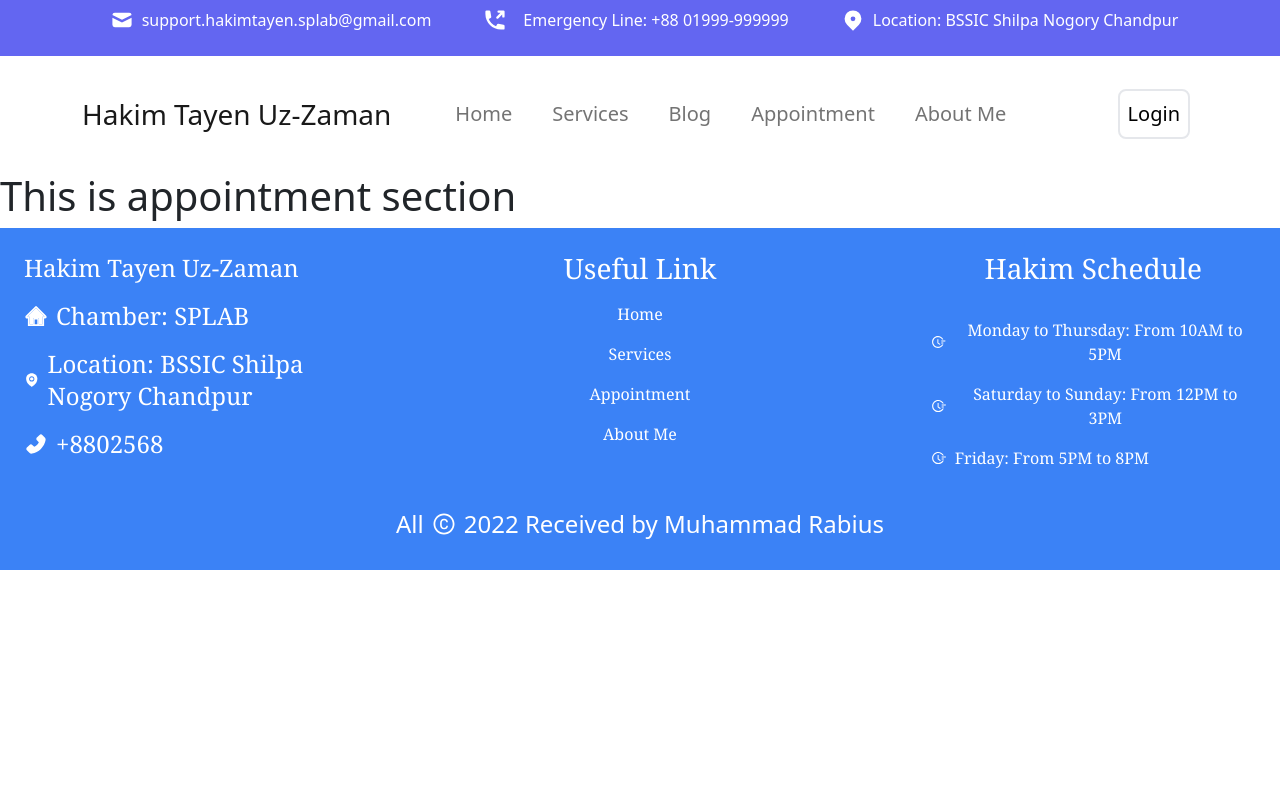
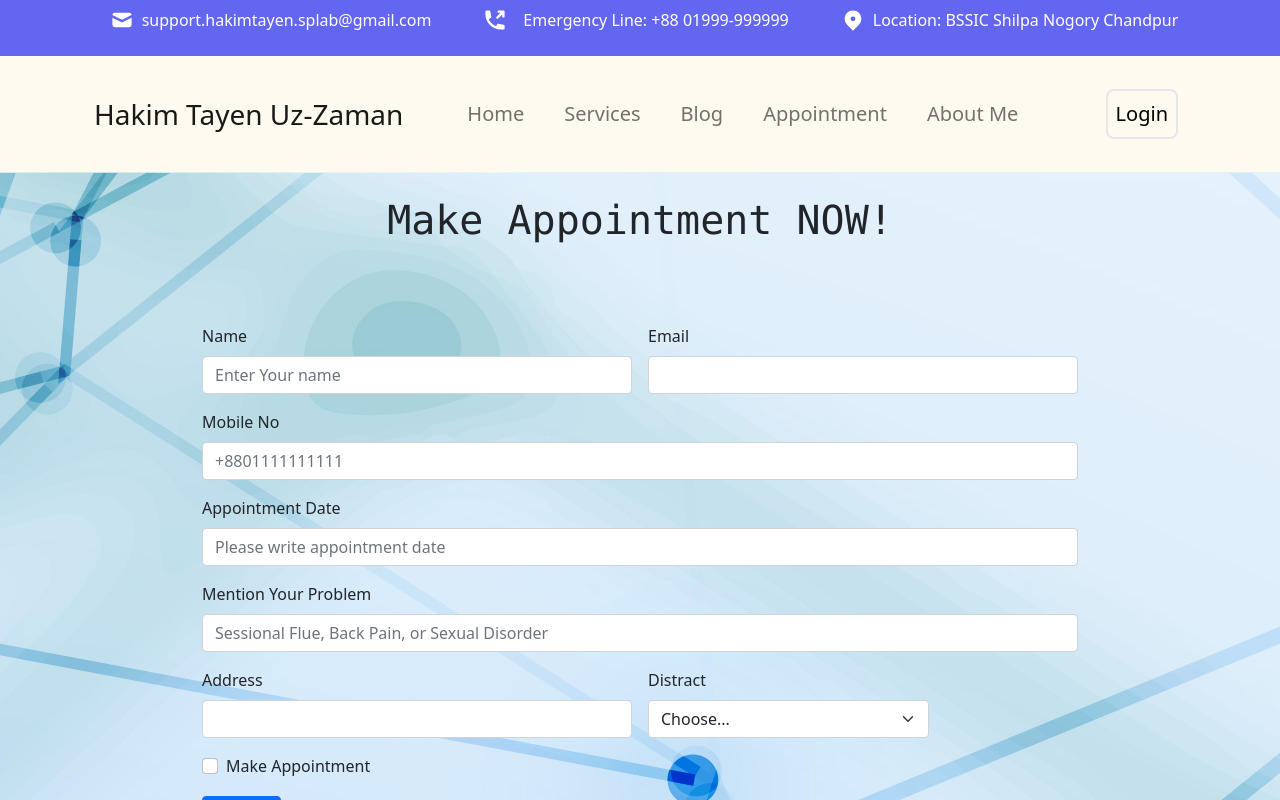
Before and after one commit to MuhammadRabius/Hakim-Tayen-Uz-Zaman, a React (Create React App) app: page /appointment in a window 1280 px wide. Shown: the top 800 px of the page. Built offline with nearby package versions, Linux system fonts and the light colour scheme; no server answers.

Commit message:
style updated

```diff
--- a/src/componets/Appointment/Appointment.css
+++ b/src/componets/Appointment/Appointment.css
@@ -0,0 +1,4 @@
+.appointment-container{
+      background-image: url(../../images/AP_BG.jpg);
+
+}
--- a/src/componets/Appointment/Appointment.js
+++ b/src/componets/Appointment/Appointment.js
@@ -1,9 +1,65 @@
 import React from 'react';
+import './Appointment.css';
 
 const Appointment = () => {
       return (
-            <div>
-                  <h1>This is appointment section</h1>
+            <div className='appointment-container'>
+                   <h1 className='text-center font-mono p-4'>Make Appointment NOW!</h1>
+                  <div className='flex justify-center p-6 '>
+                         <div className='w-75  p-4'>
+                               <form class="row g-3">
+                              <div class="col-md-6">
+                              <label for="text" class="form-label">Name</label>
+                              <input type="text" class="form-control" id="name" placeholder='Enter Your name'/>
+                              </div>
+                              <div class="col-md-6">
+                              <label for="text" class="form-label">Email</label>
+                              <input type="email" class="form-control" id="email"/>
+                              </div>
+                              <div class="col-12">
+                              <label for="text" class="form-label">Mobile No</label>
+                              <input type="text" class="form-control" id="inputAddress" placeholder="+8801111111111"/>
+                              </div>
+                              <div class="col-12">
+                              <label for="inputAddress2" class="form-label">Appointment Date</label>
+                              <input type="text" class="form-control" id="inputAddress2" placeholder="Please write appointment date"/>
+                              </div>
+                              <div class="col-12">
+                              <label for="inputAddress2" class="form-label">Mention Your Problem</label>
+                              <input type="text" class="form-control" id="inputAddress2" placeholder="Sessional Flue, Back Pain, or Sexual Disorder"/>
+                              </div>
+                              <div class="col-md-6">
+                              <label for="inputCity" class="form-label">Address</label>
+                              <input type="text" class="form-control" id="inputCity"/>
+                              </div>
+                              <div class="col-md-4">
+                              <label for="inputState" class="form-label">Distract </label>
+                              <select id="inputState" class="form-select">
+                                    <option selected>Choose...</option>
+                                    <option>Dhaka</option>
+                                    <option>Chandpur</option>
+                                    <option>Nowakhali</option>
+                                    <option>Cumilla</option>
+                                    <option>Madirapur</option>
+                                    <option>Barisal</option>
+                                    <option>Rajshahi</option>
+                              </select>
+                              </div>
+
+                              <div class="col-12">
+                              <div class="form-check">
+                                    <input class="form-check-input" type="checkbox" id="gridCheck"/>
+                                    <label class="form-check-label" for="gridCheck">
+                                    Make Appointment
+                                    </label>
+                              </div>
+                              </div>
+                              <div class="col-12">
+                              <button  type="submit" class="btn btn-primary">Submit</button>
+                              </div>
+                              </form>
+                         </div>
+               </div>
             </div>
       );
 };
--- a/src/componets/Home/KeyService/KeyService.js
+++ b/src/componets/Home/KeyService/KeyService.js
@@ -6,8 +6,8 @@
 
 const KeyService = () => {
       return (
-            <div>
-                  <div className='mt-24 text-center'>
+            <div className='bg-stone-100'>
+                  <div className='text-center p-10'>
                         <p className='text-2xl'>The Best Medical And General Practice Care!</p>
                         <h1 className='text-5xl'>Providing Natural Medical Care <br /> For The Sickest In Our Community.
                         </h1>
--- a/src/componets/Home/Unani/UnaniSection.js
+++ b/src/componets/Home/Unani/UnaniSection.js
@@ -3,7 +3,7 @@
 
 const UnaniSection = () => {
       return (
-            <div className='grid lg:grid-cols-2 p-4 mt-10 mb-6 bg-slate-100'>
+            <div className='grid lg:grid-cols-2 p-8  bg-slate-100'>
                  <div>
                        <img className='w-full rounded-xl' src={UnaniImg} alt="" />
                   </div>
--- a/src/componets/Login/Login.css
+++ b/src/componets/Login/Login.css
@@ -0,0 +1,7 @@
+.login-container{
+      background-image: url(../../images/LogBg.jpg);
+      background-repeat:no-repeat;
+      background-size: 100%;
+      opacity: 40px;
+      background-position: center;
+}
--- a/src/componets/Login/Login.js
+++ b/src/componets/Login/Login.js
@@ -5,6 +5,7 @@
 import auth from './../../firebase.init';
 import SocialLogIn from '../SharedCompo/SocialLogIn/SocialLogIn';
 import { useSendPasswordResetEmail } from 'react-firebase-hooks/auth';
+import './Login.css';
 
 const Login = () => {
       const [email,setEmail]=useState('');
@@ -48,7 +49,7 @@
       }
       return (
            <div className='login-container'>
-                  <h1 className='text-center font-mono'>Please login</h1>
+                  <h1 className='text-center font-serif p-4'>Please login</h1>
 
 
                   <div className='flex justify-center p-10 font-serif '>
--- a/src/componets/SharedCompo/Header/Header.css
+++ b/src/componets/SharedCompo/Header/Header.css
@@ -0,0 +1,3 @@
+.nav-container{
+      background-color: floralwhite;
+}
--- a/src/componets/SharedCompo/Header/Header.js
+++ b/src/componets/SharedCompo/Header/Header.js
@@ -4,6 +4,7 @@
 import { useAuthState } from 'react-firebase-hooks/auth';
 import auth from './../../../firebase.init';
 import { signOut } from 'firebase/auth';
+import './Header.css'
 
 
 
@@ -17,9 +18,9 @@
       const [user]=useAuthState(auth);
 
       return (
-            <div>
+            <div className='nav-container'>
                   <Navbar collapseOnSelect expand="lg" className='text-black hover:text-blue-700 bg-white-500 '>
-                   <Container className='gap-10 p-6 fs-5 '>
+                   <Container className='gap-10 p-4 fs-5 '>
                    <Navbar.Brand as={Link} to='/' className='fs-3'>Hakim Tayen Uz-Zaman</Navbar.Brand>
                    <Navbar.Toggle aria-controls="responsive-navbar-nav" />
                    <Navbar.Collapse id="responsive-navbar-nav">
```
Also changed, not shown: src/images/AP_BG.jpg (added), src/images/LogBg.jpg (added).
